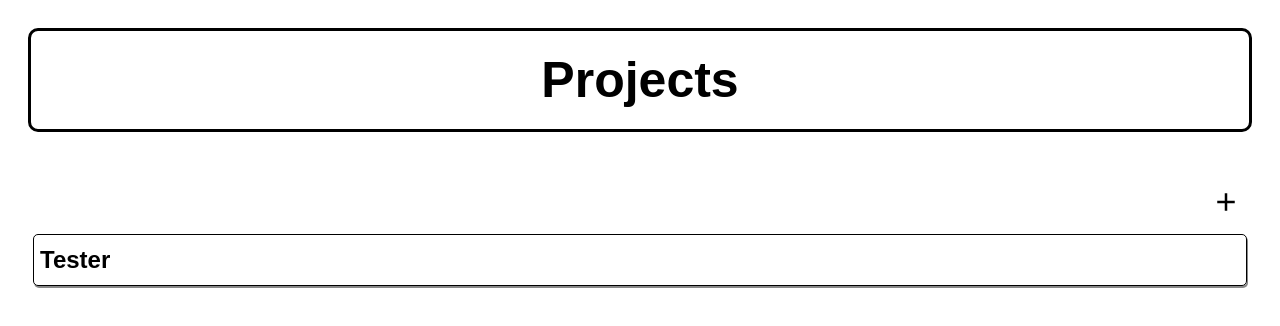
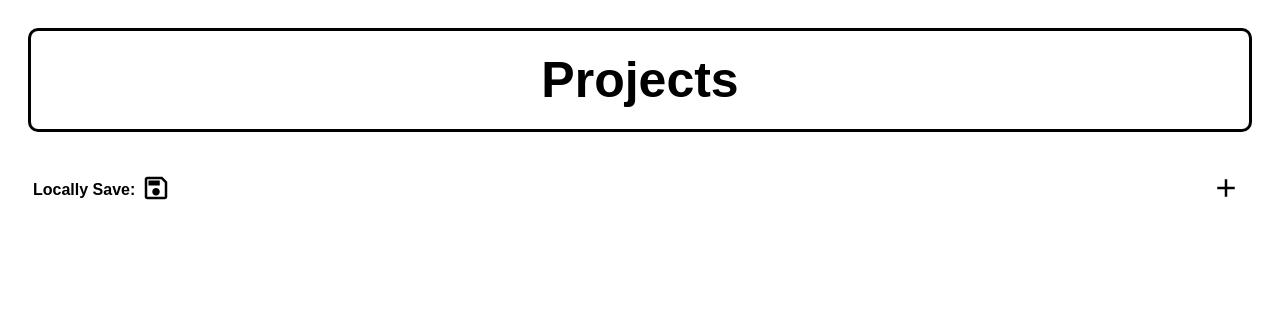
Before and after one commit to nsmuttoo/to-do-list, a website built with webpack: page src/template.html in a window 1280 px wide. Built offline with nearby package versions, Linux system fonts and the light colour scheme.

Commit message:
added save to local storage button and local storage functionality

```diff
--- a/src/index.js
+++ b/src/index.js
@@ -9,15 +9,15 @@ import { projectList } from "./projects";
 
 let fullList = []
 
-fullList.push(createItem("steve","12","123",4,5))
+//fullList.push(createItem("steve","12","123",4,5))
 fullList.push(createItem("john","12","123",3,5))
 fullList.push(createItem("george","12","123",2,5))
 fullList.push(createItem("paul","12","123",1,5))
 
-let project = createProject("Tester")
-project.setToDoList(fullList)
+//let project = createProject("Tester")
+//project.setToDoList(fullList)
 
-projectList.push(project)
+//projectList.push(project)
 
 
 projectPage()
--- a/src/projects.js
+++ b/src/projects.js
@@ -9,6 +9,8 @@ import save from "./images/content-save-outline.svg"
 import plus from "./images/plus.svg"
 
 let projectList = []
+let store = localStorage.getItem('projectList');
+projectList = JSON.parse(store)
 
 
 
@@ -28,13 +30,45 @@ function projectPage(){
 const content = document.getElementById("content")
 
 content.innerHTML = ""
+saveButton()
+addProject()
 
-addProject()
     for(let i=0;i<projectList.length; i++){
         displayProject(projectList[i])
     }
 
 
+}
+
+function saveButton(){
+    const content = document.getElementById("content")
+
+    const saveBox = document.createElement("div")
+    const localButton = document.createElement("button")
+    const localImg = document.createElement("img")
+    const localLabel = document.createElement("label")
+
+
+    localImg.id = "icon"
+    localImg.src = save
+   // localButton.innerText = "Locally Save:"
+    localButton.appendChild(localImg)
+    saveBox.appendChild(localLabel)
+    saveBox.appendChild(localButton)
+
+    localButton.name = "local"
+    localLabel.innerHTML = "Locally Save:"
+    localLabel.htmlFor = "local"
+
+    saveBox.classList.add("saveBoxProject")
+
+    localButton.addEventListener("click",localButtonOnClick)
+
+    function localButtonOnClick(){
+        localStorage.setItem('projectList', JSON.stringify(projectList))
+    }
+
+    content.appendChild(saveBox)
 }
 
 function addProject(){
--- a/src/styles.css
+++ b/src/styles.css
@@ -63,8 +63,16 @@
     justify-content: right;
     align-items: center;
     margin-right: 25px;
-    grid-column: 1/3;
+    grid-column: 2/3;
 
+}
+
+.saveBoxProject{
+    display: flex;
+    justify-content: left;
+    align-items: center;
+    margin-left: 25px;
+    font-weight: 700;
 }
 
 .addBoxProject :hover{
```
